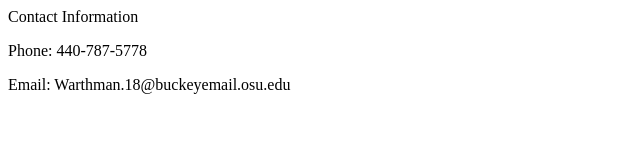
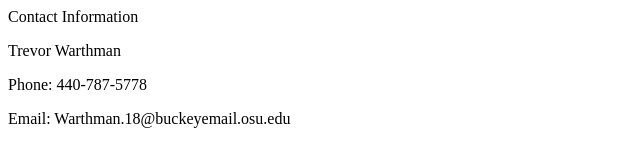
Before and after one commit to Trevor-Warthman/ContactInfo, a plain HTML site: page index.html in a window 1280 px wide. Shown: the whole page, without its empty margins (0-640 px from the left). Drawn offline with Linux system fonts and the light colour scheme.

Commit message:
Update index.html

```diff
--- a/index.html
+++ b/index.html
@@ -1,6 +1,7 @@
 <html>
   <head> Contact Information </head>
   <body>
+    <p> Trevor Warthman </p>
     <p> Phone: 440-787-5778 </p>
     <p> Email: Warthman.18@buckeyemail.osu.edu </p>
   </body>
```
